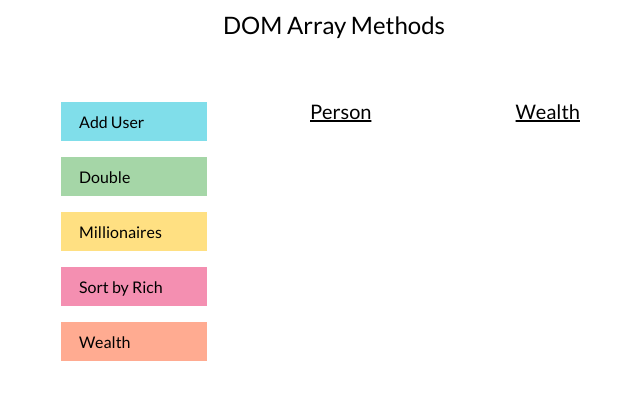
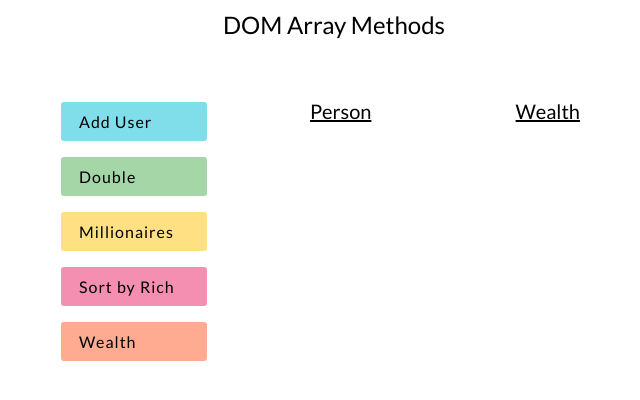
Before and after one commit to Pratitb/array-methods, a plain HTML site: page index.html in a window 1280 px wide. Shown: the full height of the page, 306-946 px from the left. Drawn offline with Linux system fonts and the light colour scheme; no server answers.

Commit message:
button radius change

```diff
--- a/main.css
+++ b/main.css
@@ -30,14 +30,16 @@ body{
 }
 .button{
     min-width: 152px;
-    background-color: #90CAF9;
-    color: black;
+    border-radius: 6px;
+    padding: 10px 18px;
+    transition: 0.3s;
+    letter-spacing: 1px;
     text-decoration: none;
     cursor: pointer;
+    color: black;
     border: 3px solid #FFFFFF;
-    border-radius: 2px;
-    padding: 10px 18px;
-    transition: 0.3s;
+    background-color: #90CAF9;
+
 }
 .button:hover{
     transform: scale(1.1);
```
